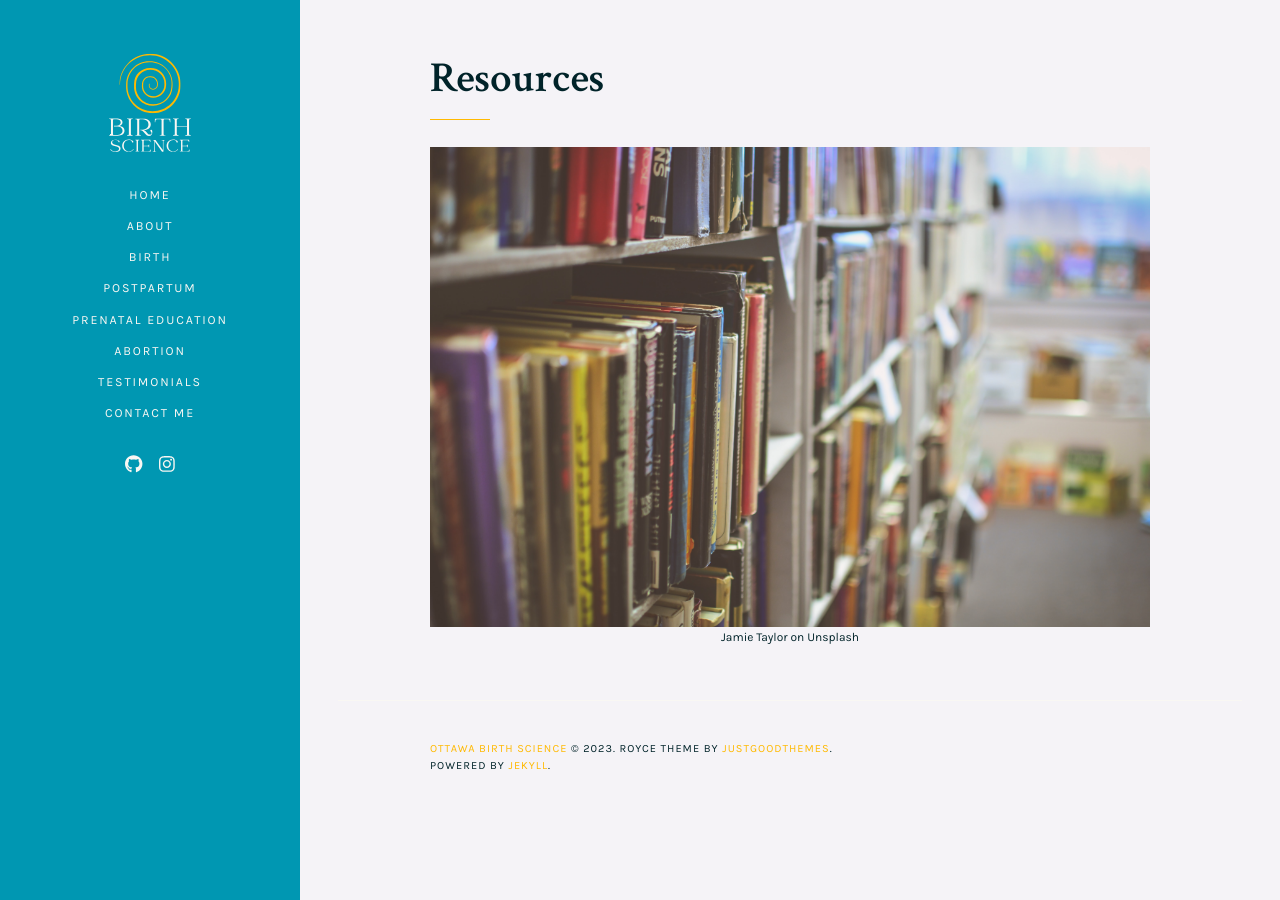
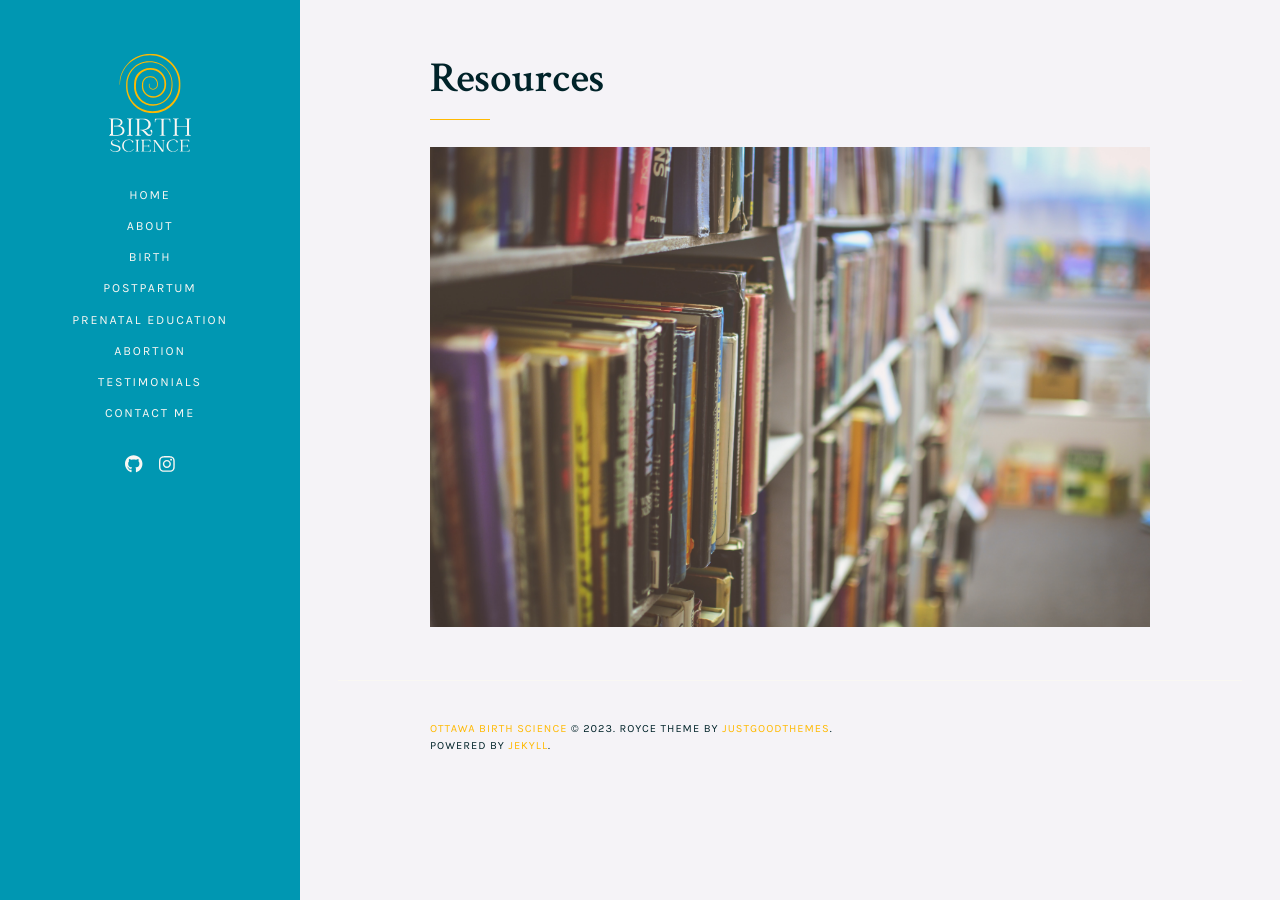
Before and after one commit to mch3rry/mypage, a Jekyll site: the page built from resources.md, in a window 1280 px wide. Built offline with Jekyll 4.4.1, drawn with Linux system fonts in a browser that asks for light colours.

Commit message:
Update resources.md

```diff
--- a/resources.md
+++ b/resources.md
@@ -5,5 +5,4 @@ title: Resources
 
 <figure>
   <img src="assets/images/jamie-taylor--9C3TMXwQjQ-unsplash.jpg" />
-  <figcaption style="text-align:center;font-size:75%;">Jamie Taylor on Unsplash</figcaption>
 </figure>
```
